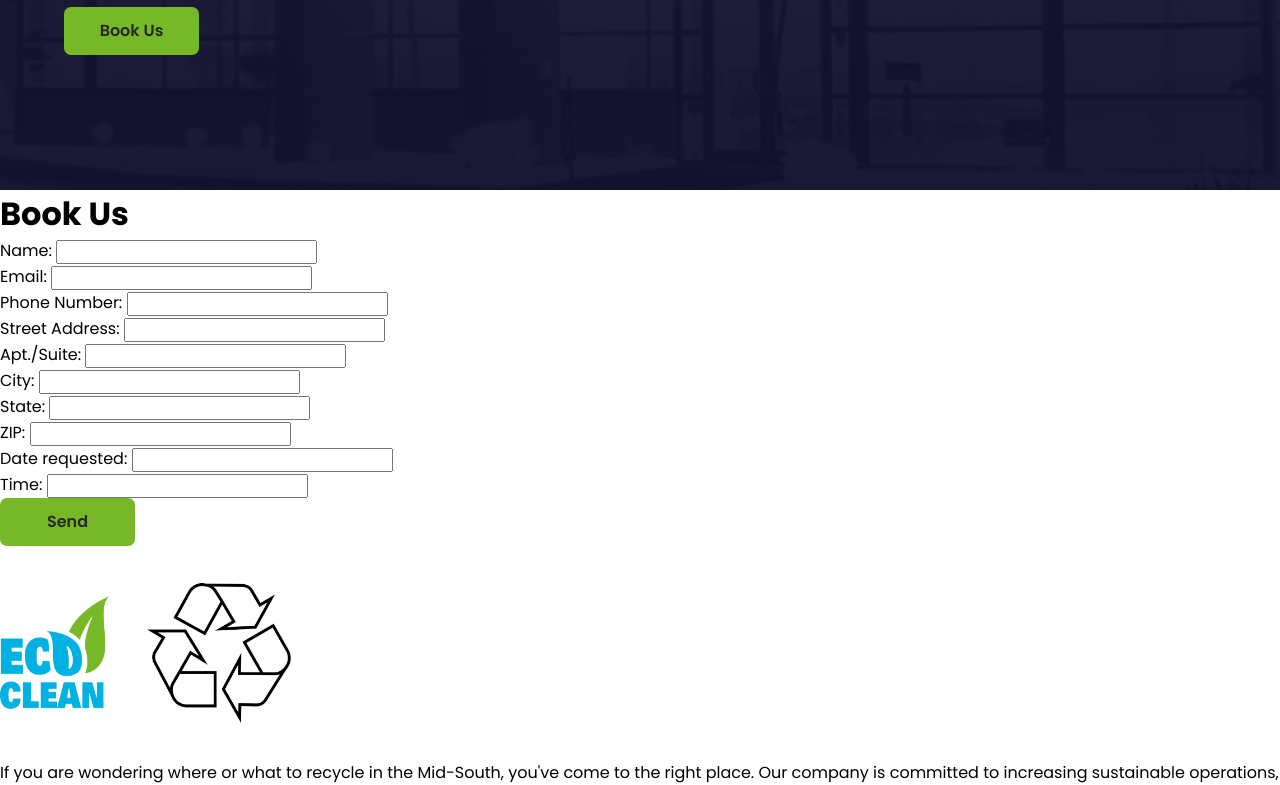
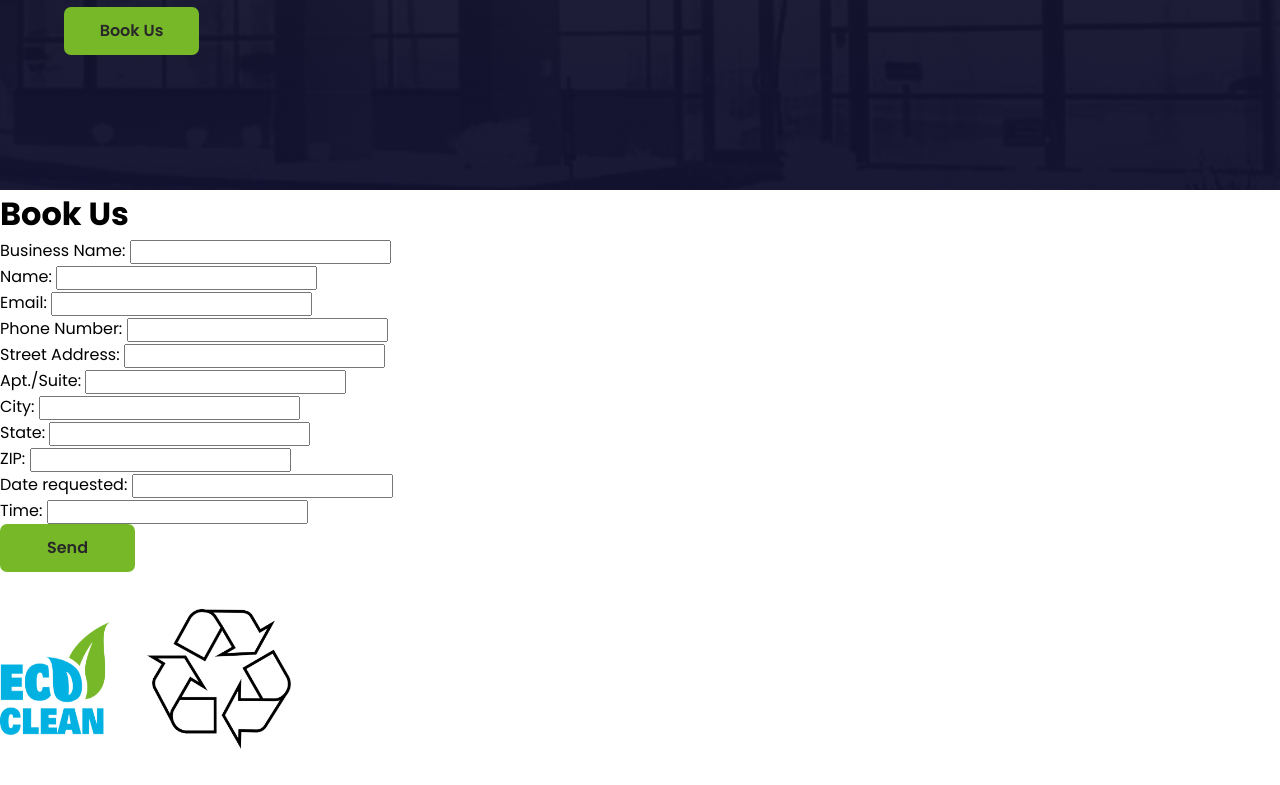
Before and after one commit to KarielM/EcoClean, a Django app: page /bookUs/ in a window 1280 px wide. Shown: the part 807-1592 px from the top of the page. Run offline with Django 5.2, Linux system fonts and the light colour scheme.

Commit message:
added business name

```diff
--- a/EcoClean/App/forms.py
+++ b/EcoClean/App/forms.py
@@ -38,6 +38,7 @@ from django.core.validators import RegexValidator
 from datetime import time
 
 class BookUsForm(forms.Form):
+    business_name = forms.CharField(label="Business Name", max_length=250)
     name = forms.CharField(label="Name", max_length=100)
     email = forms.EmailField(label="Email")
     phone_number = forms.CharField(
@@ -78,7 +79,7 @@ class BookUsForm(forms.Form):
             start_time = time(8, 0)
             end_time = time(16, 30)
             if not (start_time <= time_requested <= end_time):
-                raise ValidationError(f'Requested time must be between {start_time.strftime("%H:%M")} and {end_time.strftime("%H:%M")}.')
+                raise ValidationError(f'Requested time must be between {start_time.strftime("%H:%M %p")} and {end_time.strftime("%I:%M %p")}.')
 
         if date_requested:
             cleaned_data['date_requested'] = date_requested.strftime('%m/%d/%Y')
--- a/EcoClean/App/templates/base.html
+++ b/EcoClean/App/templates/base.html
@@ -69,7 +69,7 @@
     <p>662-510-5715</p>
     <div class="btn-sec">
       <button>
-      <a href="https://squareup.com/appointments/book/3ov3bhv3t3rajd/L8JZ35CXAAJPK/start" target="_blank">Book Us</a>
+      <a href="{% url "book_us" %}">Book Us</a>
       </button>
     </div>
   </footer>
--- a/EcoClean/App/templates/chatbot.html
+++ b/EcoClean/App/templates/chatbot.html
@@ -25,13 +25,13 @@ document.addEventListener('DOMContentLoaded', () => {
   const faqKeywords = {
     "location": ["location", "address", "locate", "located", "where", "directions", "find us", "where are you", "place"],
     "contact": ["who", "contact", "phone", "reach us", "call", "how", "about", "team", "staff", "details", "information", "help", "person", "rep", "representative"],
-    "hours": ["hours", "open", "you close", "business hours", "working hours", "open time", "close time"],
+    "hours": ["hours", "open", "you close", "business hours", "working hours", "open time", "close time", "schedule", "appointment"],
     "services": ["services", "offer", "you do", "what we offer", "what can you do", "service list", "types of services"]
   };
 
   const faqs = {
     "hours": `Our hours of operation are Monday through Friday, from 8 AM to 5 PM. During these times, our team is dedicated to providing you with exceptional service. To schedule a service or consultation, please use the link below for our online booking system. We look forward to assisting you!<br><br>
-    <a href="https://squareup.com/appointments/book/3ov3bhv3t3rajd/L8JZ35CXAAJPK/start" target="_blank">Book a Service</a>`,
+    <a href="{% url "book_us" %}">Book a Service</a>`,
 
     "location": `We are proudly headquartered in Southaven, MS, and offer comprehensive services to the Greater Memphis area, North Mississippi, and Southern Arkansas. To ensure that we serve your specific location, please use our convenient <a href="{% url 'contactUs' %}#check_zip_code">zip code checker tool</a>.`,
 
--- a/EcoClean/App/views.py
+++ b/EcoClean/App/views.py
@@ -95,6 +95,7 @@ def bookUsView(request):
         form = BookUsForm(request.POST)
 
         if form.is_valid():
+            business_name = form.cleaned_data['business_name']
             name = form.cleaned_data["name"]
             email = form.cleaned_data["email"]
             phone_number = form.cleaned_data["phone_number"]
@@ -109,6 +110,7 @@ def bookUsView(request):
 
             email_body = (
                 "I would like to schedule an appointment and am providing the necessary details below:\n"
+                f"Business Name: {business_name}\n"
                 f"Name: {name}\n"
                 f"Email: {email}\n"
                 f"Phone Number: {phone_number}\n"
```
